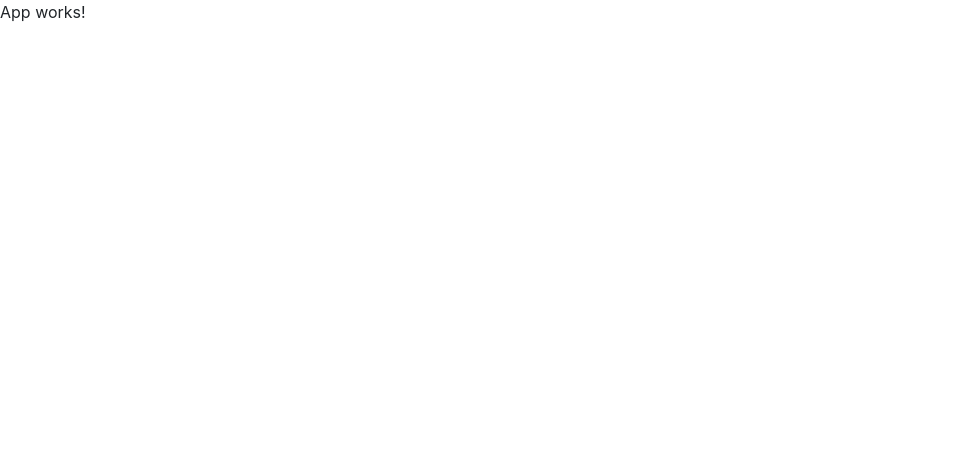
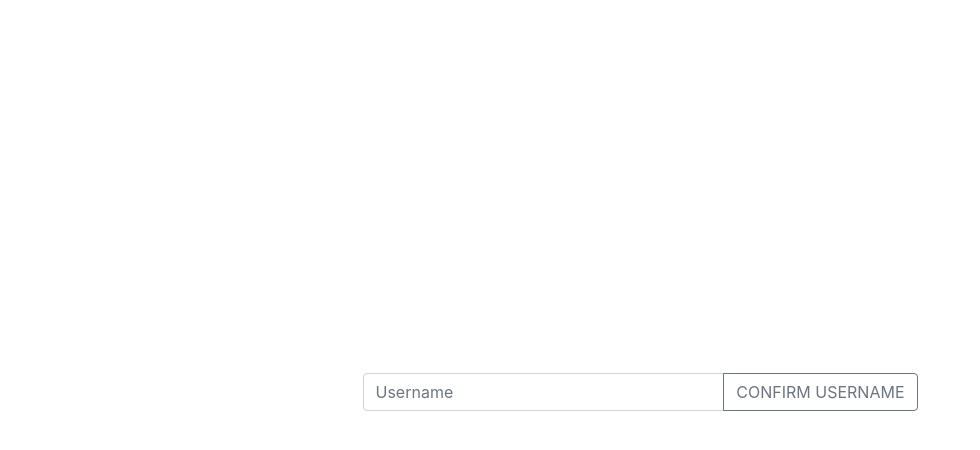
Before and after one commit to Ulo03/Typefighter5G, a React (Create React App) app in the folder client/: page / in a window 1280 px wide. Shown: the top 450 px of the page, without its empty margins (0-980 px from the left). Built offline with nearby package versions, Linux system fonts and the light colour scheme.

Commit message:
CLIENT #001

```diff
--- a/client/src/actions.js
+++ b/client/src/actions.js
@@ -1 +1,14 @@
 // REDUX ACTIONS
+export function setUsername(name) {
+  return {
+    type: "SET_USERNAME",
+    data: name
+  }
+}
+
+export function setSocket(socket) {
+  return {
+    type: "SET_SOCKET",
+    data: socket
+  }
+}
--- a/client/src/components/App.js
+++ b/client/src/components/App.js
@@ -1,11 +1,17 @@
-import './App.css';
+import React, { useEffect, useState } from 'react'
+import { connect } from "react-redux";
+import Typefighter from "./Typefighter";
+import Login from "./Login";
 
-function App() {
-  return (
-    <div className="App">
-      App works!
-    </div>
-  );
+function App(props) {
+
+  return (props.username ? <Typefighter /> : <Login />);
 }
 
-export default App;
+function mapStateToProps(state) {
+  return {
+    username: state.username
+  }
+}
+
+export default connect(mapStateToProps, null)(App);
--- /dev/null
+++ b/client/src/components/Login.jsx
@@ -0,0 +1,35 @@
+import React from 'react'
+import { Container, FormControl, InputGroup, Button } from "react-bootstrap";
+import { connect } from "react-redux";
+import { setUsername } from "../actions";
+
+function Login(props) {
+
+  function test() {
+    let name = document.getElementById("username").value;
+    if (name.length > 0) {
+      props.setUsername(name);
+    }
+  }
+
+  return (
+    <Container className="d-flex justify-content-center align-items-center" style={{ minHeight: "100vh" }}>
+      <InputGroup className="mb-3 w-50">
+        <FormControl id="username"
+          placeholder="Username"
+          aria-label="Username"
+          aria-describedby="basic-addon2"
+        />
+        <InputGroup.Append>
+          <Button variant="outline-secondary" onClick={test}>CONFIRM USERNAME</Button>
+        </InputGroup.Append>
+      </InputGroup>
+    </Container>
+  )
+}
+
+const mapDispatchToProps = {
+  setUsername
+}
+
+export default connect(null, mapDispatchToProps)(Login);
--- /dev/null
+++ b/client/src/components/Typefighter.jsx
@@ -0,0 +1,39 @@
+import React, { useEffect } from 'react';
+import { io } from "socket.io-client";
+import { connect } from "react-redux";
+import { setSocket } from "../actions";
+
+function Typefighter(props) {
+
+  useEffect(() => {
+    props.setSocket(io("http://192.168.8.164:3001"));
+  }, []);
+
+  useEffect(() => {
+    if (!props.socket) return;
+
+    props.socket.on("connect", () => {
+      props.socket.emit("clientMessage", `${props.username} connected!`);
+    });
+
+  }, [props.socket])
+
+  return (
+    <div>
+      Typefighter works!
+    </div>
+  )
+}
+
+function mapStateToProps(state) {
+  return {
+    username: state.username,
+    socket: state.socket
+  }
+}
+
+const mapDispatchToProps = {
+  setSocket
+}
+
+export default connect(mapStateToProps, mapDispatchToProps)(Typefighter);
--- a/client/src/index.js
+++ b/client/src/index.js
@@ -5,10 +5,17 @@ import { Provider } from 'react-redux';
 import 'bootstrap/dist/css/bootstrap.min.css';
 import App from './components/App';
 
-const initialState = {};
+const initialState = {
+  username: "",
+  socket: null
+};
 
 function reducer(state = initialState, action) {
   switch (action.type) {
+    case "SET_USERNAME":
+      return { ...state, username: action.data };
+    case "SET_SOCKET":
+      return { ...state, socket: action.data };
     default:
       return state;
   }
```
Also changed, not shown: 2 other files (tests, documents, lock files or other folders).
